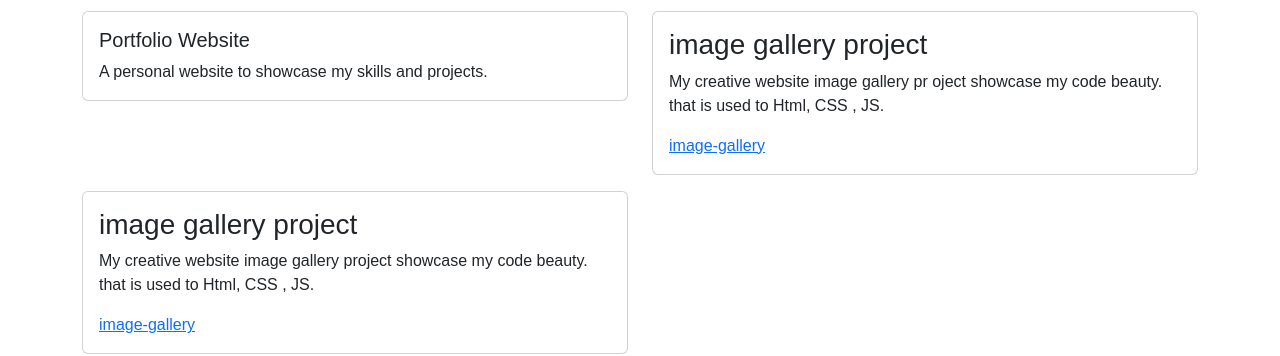
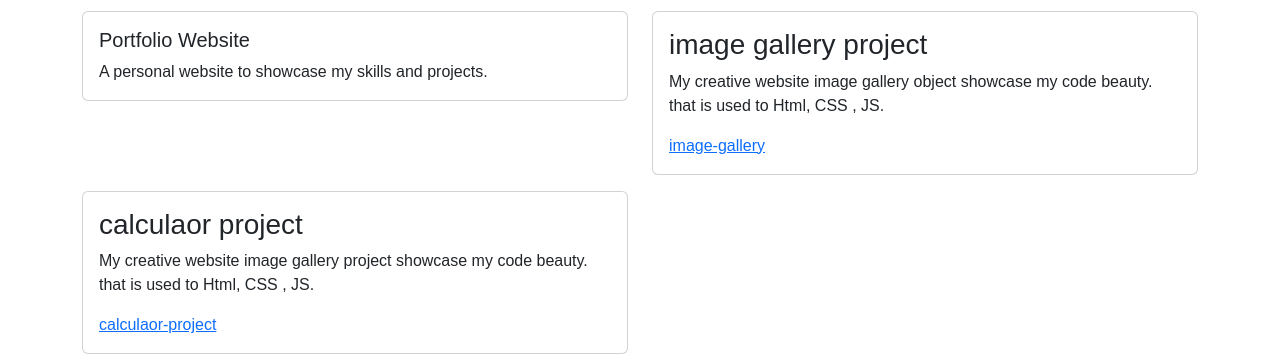
Before and after one commit to priyasharma188/my-portfolio, a plain HTML site: page index.html in a window 1280 px wide. Shown: the part 610-966 px from the top of the page. Drawn offline with nearby package versions, Linux system fonts and the light colour scheme.

Commit message:
FIX: Removed duplicate project entry form index.html

```diff
--- a/index.html
+++ b/index.html
@@ -69,7 +69,7 @@
           <div class="card">
             <div class="card-body">
         <h3>image gallery project</h3>
-        <p>My creative website image gallery pr oject showcase my code beauty. that is used to Html, CSS , JS.</p>
+        <p>My creative website image gallery  object showcase my code beauty. that is used to Html, CSS , JS.</p>
         <a href="../image-gallery-project/index.html" target="_blank">image-gallery</a>
     </div>
 </div>
@@ -77,9 +77,9 @@
       <div class="col-md-6 mb-3">
           <div class="card">
             <div class="card-body">
-        <h3>image gallery project</h3>
+        <h3>calculaor project</h3>
         <p>My creative website image gallery project showcase my code beauty. that is used to Html, CSS , JS.</p>
-        <a href="../calculaor-project/index.html" target="_blank">image-gallery</a>
+        <a href="../calculator-project/index.html" target="_blank">calculaor-project</a>
     </div>
 </div>
       </div>
```
